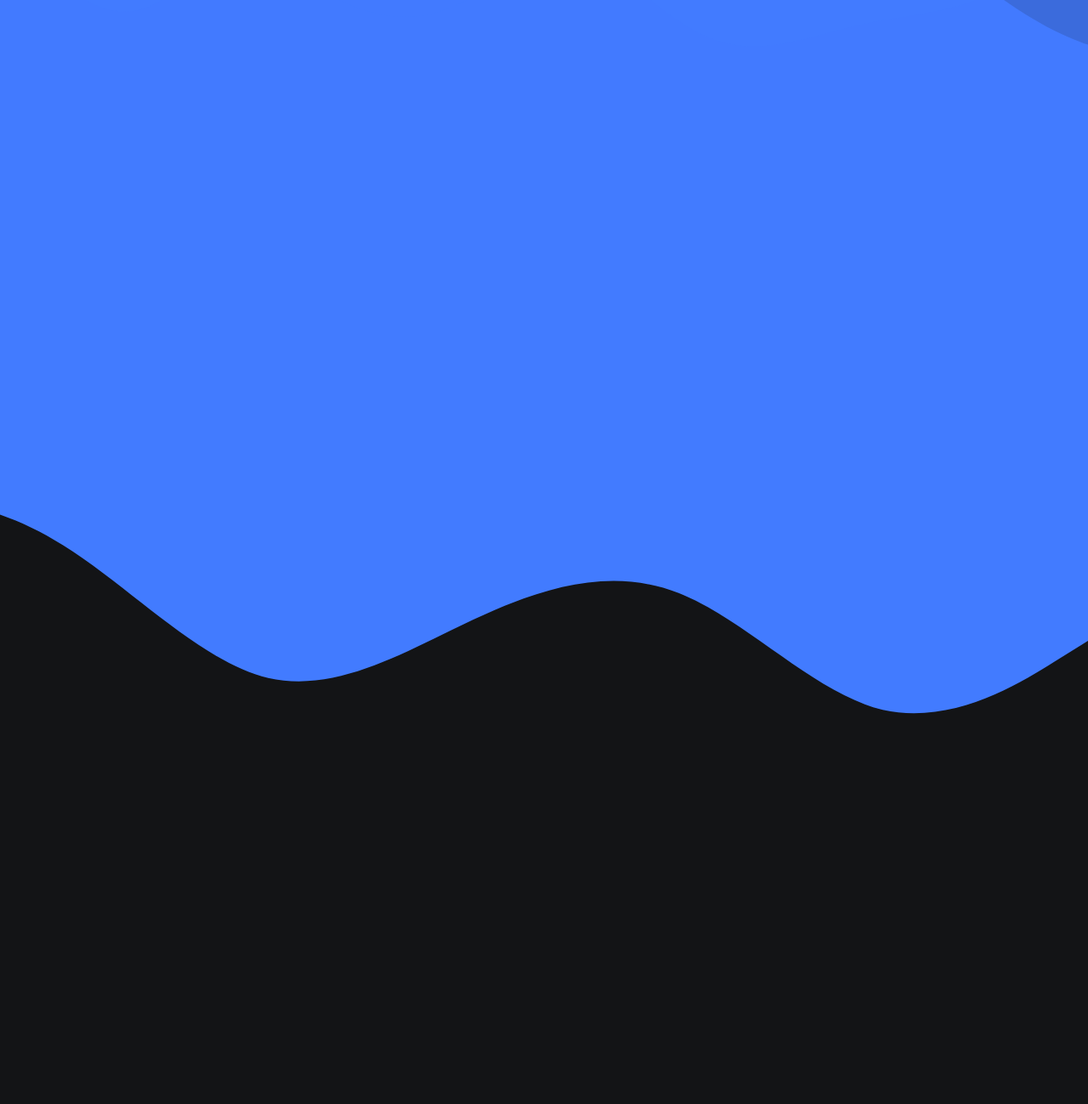
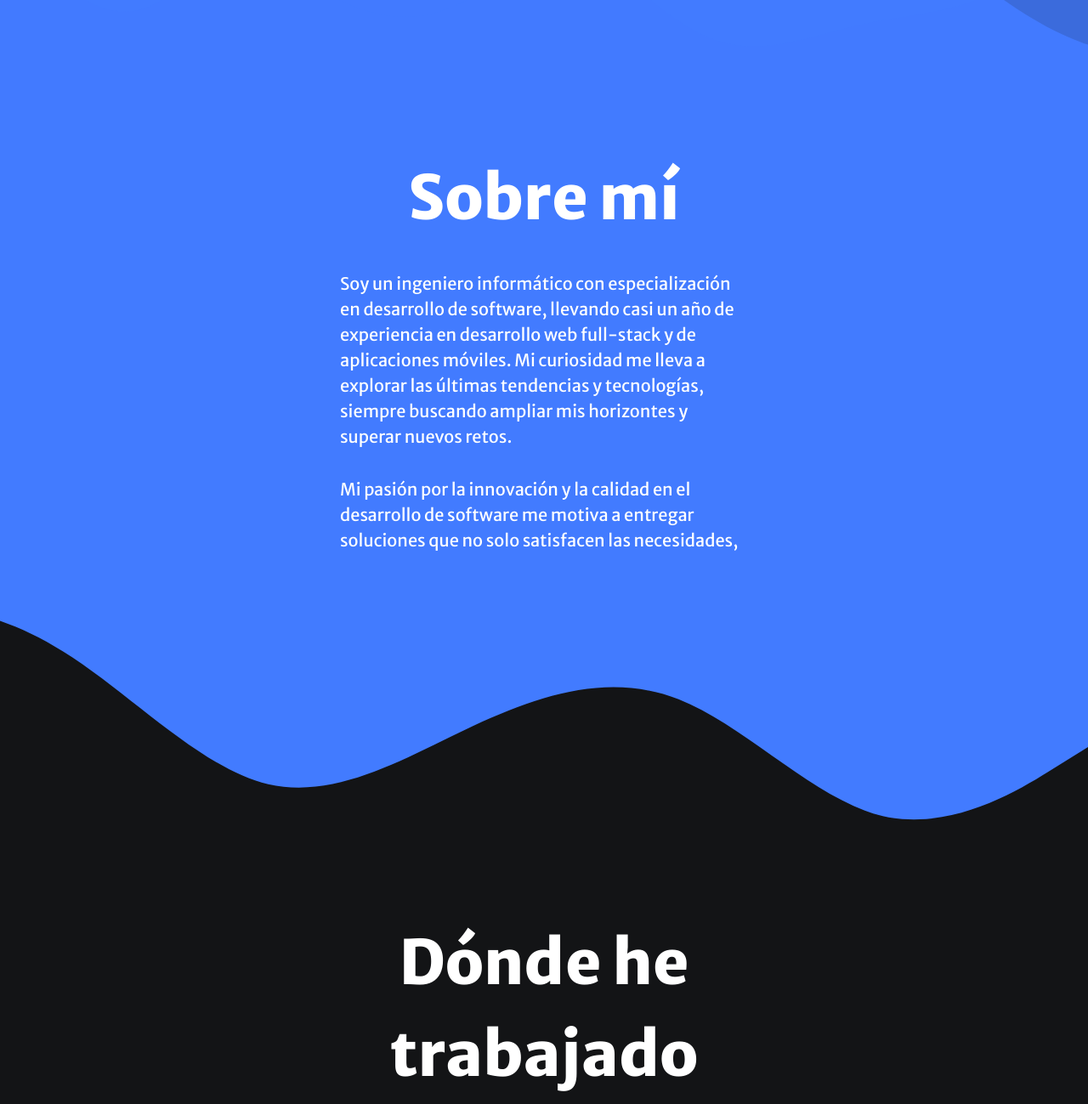
Before and after one commit to SrKaiser/cesarpagan, an Astro site in the folder nasty-neutron/: page / in a window 1280 px wide. Shown: the part 816-2115 px from the top of the page at 85% size. Before the commit the page ends 1720 px from the top, so only its background shows below. Built offline with nearby package versions, Linux system fonts and the light colour scheme; Astro itself is replaced by a stand-in of ours.

Commit message:
Seccion AboutMe y mejoras
Cambio de fuente, nuevo logo, comienzo seccion experiencia.

```diff
--- a/nasty-neutron/src/components/AboutMe.astro
+++ b/nasty-neutron/src/components/AboutMe.astro
@@ -3,7 +3,13 @@
     <div class="waves-level-2"></div>
     <div class="waves-level-3"></div>
     <div class="about-container">
-
+        <h1 class="section-title"> Sobre mí </h1>
+        <p class="section-text">
+            Soy un ingeniero informático con especialización en desarrollo de software, llevando casi un año de experiencia en desarrollo web full-stack y de aplicaciones móviles. Mi curiosidad me lleva a explorar las últimas tendencias y tecnologías, siempre buscando ampliar mis horizontes y superar nuevos retos.
+        </p>
+        <p class="section-text">
+            Mi pasión por la innovación y la calidad en el desarrollo de software me motiva a entregar soluciones que no solo satisfacen las necesidades, sino que también ofrecen experiencias excepcionales a los usuarios. Estoy comprometido con el aprendizaje continuo y el crecimiento profesional, con el objetivo de estar siempre al frente en esta industria de rápido avance.
+        </p>
     </div>
     <div class="waves-reverse"></div>
 </div>
@@ -13,16 +19,26 @@
         margin-top: 2rem;
     }
 
+    .section-title {
+        font-size: 4.5rem;
+        font-weight: 800;
+        margin-bottom: 2rem;
+    }
+
+    .section-text {
+        font-size: 1.25rem;
+        text-align: start;
+        margin-bottom: 2rem;
+    }
+
     .about-container {
         position: relative;
         top: 375px;
         background-color: #427bff;
         color: #ffffff;
         text-align: center;
-        height: 400px;
-        padding: 50px 20px;
-        font-size: 2rem;
-        font-family: 'Roboto', sans-serif;
+        height: 525px;
+        padding: 50px 400px;
     }
 
     .waves-level-1, .waves-level-2, .waves-level-3 {
@@ -60,4 +76,5 @@
         background-size: cover;
         height: 375px;
     }
+
 </style>
--- /dev/null
+++ b/nasty-neutron/src/components/Experience.astro
@@ -0,0 +1,22 @@
+<div class="experience">
+    <div class="experience-container">
+        <h1 class="section-title"> Dónde he trabajado</h1>
+    </div>
+</div>
+
+<style>
+    .experience-container {
+        margin-top: 375px;
+        color: #ffffff;
+        text-align: center;
+        height: 1500px;
+        padding: 50px 400px;
+    }
+
+    .section-title {
+        font-size: 4.5rem;
+        font-weight: 800;
+        margin-bottom: 2rem;
+    }
+
+</style>
--- a/nasty-neutron/src/components/Header.astro
+++ b/nasty-neutron/src/components/Header.astro
@@ -52,7 +52,7 @@
 
 .logo img {
     padding-left: 2rem;
-    height: 3.25rem;
+    height: 3.75rem;
     width: auto;
 }
 
--- a/nasty-neutron/src/components/Intro.astro
+++ b/nasty-neutron/src/components/Intro.astro
@@ -31,10 +31,6 @@
         text-align: center;
         margin-top: 9rem;
         margin-bottom: 4rem;
-    }
-
-    h1, h2 {
-        font-family: 'Roboto', sans-serif;
     }
 
     h1 {
@@ -76,7 +72,6 @@
     }
 
     .row span {
-        font-family: 'Roboto', sans-serif;
         font-size: 0.95rem;
         opacity: 0.55;
         transition: opacity 0.3s ease;
--- a/nasty-neutron/src/layouts/Layout.astro
+++ b/nasty-neutron/src/layouts/Layout.astro
@@ -15,8 +15,9 @@
 		<link rel="icon" type="image/svg+xml" href="/favicon.svg" />
 		<meta name="generator" content={Astro.generator} />
 		<title>{title}</title>
-		<link href="https://fonts.googleapis.com/css2?family=Inter:wght@400;600;800&display=swap" rel="stylesheet">
-		<link href="https://fonts.googleapis.com/css2?family=Roboto:wght@400;700&display=swap" rel="stylesheet">
+		<link rel="preconnect" href="https://fonts.googleapis.com"></link>
+		<link rel="preconnect" href="https://fonts.gstatic.com" crossorigin>
+		<link href="https://fonts.googleapis.com/css2?family=Josefin+Sans:ital,wght@0,100..700;1,100..700&family=Merriweather+Sans:ital,wght@0,300..800;1,300..800&display=swap" rel="stylesheet">
 	</head>
 	<body>
 		<slot />
@@ -39,7 +40,7 @@
 	html {
 		background: var(--background-color);
 		color: var(--text-color);
-		font-family: 'Inter', sans-serif;
+		font-family: "Merriweather Sans", sans-serif;
 	}
 
 	code {
--- a/nasty-neutron/src/pages/index.astro
+++ b/nasty-neutron/src/pages/index.astro
@@ -3,6 +3,7 @@
 import Header from '../components/Header.astro';
 import Intro from '../components/Intro.astro';
 import AboutMe from '../components/AboutMe.astro';
+import Experience from '../components/Experience.astro';
 ---
 
 <Layout title="César Pagán | Ingeniero de Software">
@@ -10,5 +11,6 @@
         <Header/>
         <Intro/>
         <AboutMe/>
+        <Experience/>
     </main>
 </Layout>
```
Also changed, not shown: nasty-neutron/assets/logo-darkmode.png.
